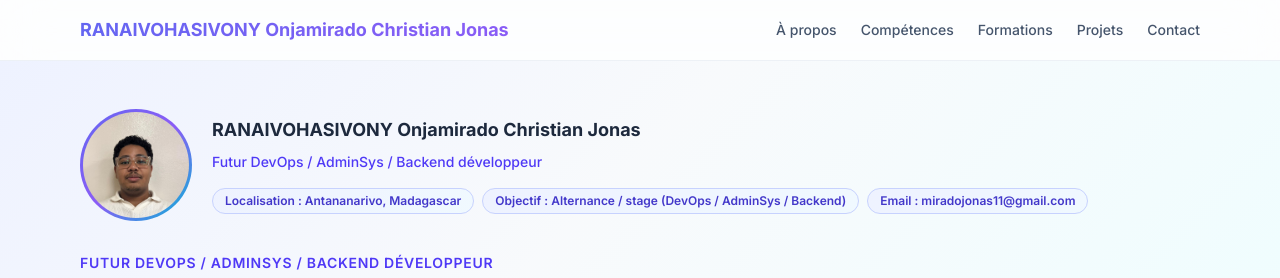
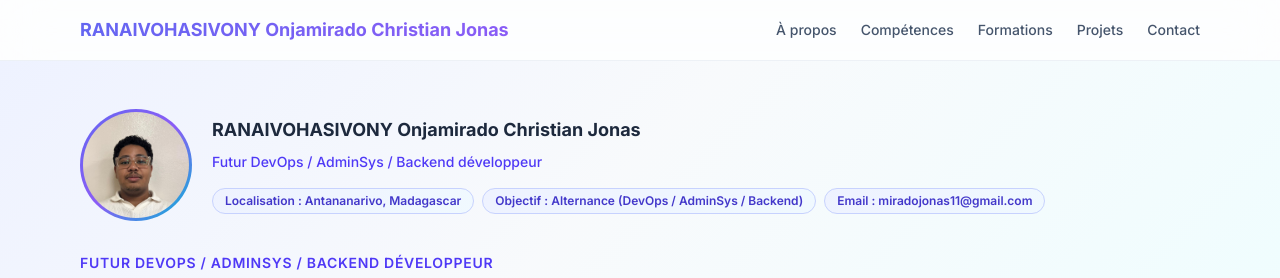
Before and after one commit to miradojonas/Portofolio, a Next.js app: page / in a window 1280 px wide. Shown: the top 278 px of the page. Built offline with nearby package versions, Linux system fonts and the light colour scheme.

Commit message:
Update internship objective in content.ts

```diff
--- a/src/app/content.ts
+++ b/src/app/content.ts
@@ -16,7 +16,7 @@ export const content = {
       { label: "Localisation", value: "Antananarivo, Madagascar" },
       {
         label: "Objectif",
-        value: "Alternance / stage (DevOps / AdminSys / Backend)",
+        value: "Alternance (DevOps / AdminSys / Backend)",
       },
       { label: "Email", value: "miradojonas11@gmail.com" },
     ],
```
